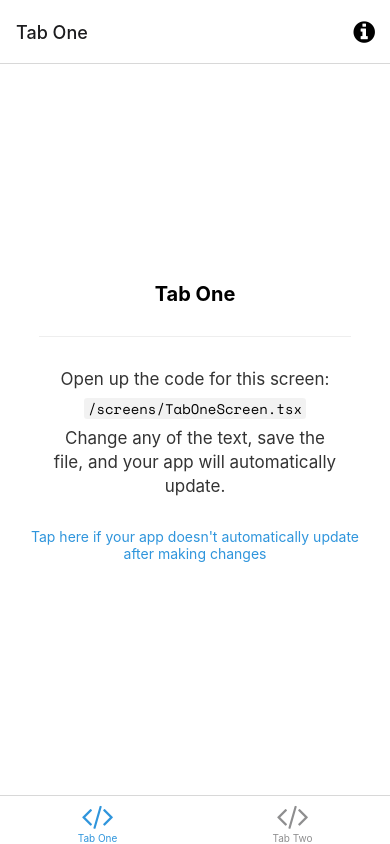
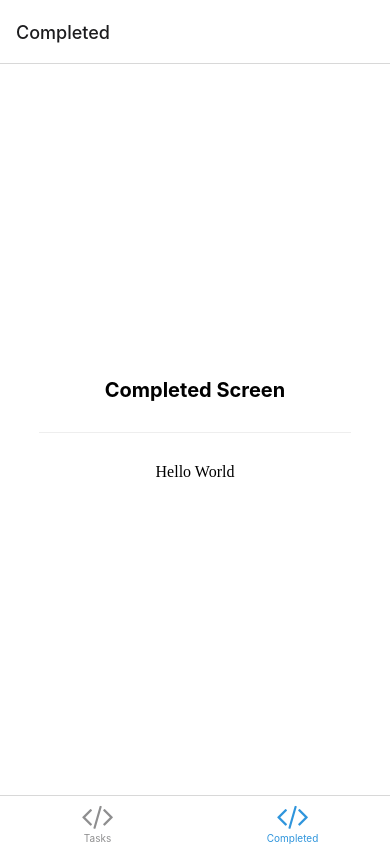
Before and after one commit to MattLiCodes/sustainhack, a React Native app: screen /Completed in a window 390 px wide. Built offline with nearby package versions, Linux system fonts and the light colour scheme; what expo-linking would draw is missing.

Commit message:
Clean up

```diff
--- a/components/EditScreenInfo.tsx
+++ b/components/EditScreenInfo.tsx
@@ -1,56 +1,15 @@
-import * as WebBrowser from 'expo-web-browser';
-import { StyleSheet, TouchableOpacity } from 'react-native';
+import * as WebBrowser from "expo-web-browser";
+import { StyleSheet } from "react-native";
 
-import Colors from '../constants/Colors';
-import { MonoText } from './StyledText';
-import { Text, View } from './Themed';
+import { Text, View } from "./Themed";
 
 export default function EditScreenInfo({ path }: { path: string }) {
-  return (
-    <View>
-      <View style={styles.getStartedContainer}>
-        <Text
-          style={styles.getStartedText}
-          lightColor="rgba(0,0,0,0.8)"
-          darkColor="rgba(255,255,255,0.8)">
-          Open up the code for this screen:
-        </Text>
-
-        <View
-          style={[styles.codeHighlightContainer, styles.homeScreenFilename]}
-          darkColor="rgba(255,255,255,0.05)"
-          lightColor="rgba(0,0,0,0.05)">
-          <MonoText>{path}</MonoText>
-        </View>
-
-        <Text
-          style={styles.getStartedText}
-          lightColor="rgba(0,0,0,0.8)"
-          darkColor="rgba(255,255,255,0.8)">
-          Change any of the text, save the file, and your app will automatically update.
-        </Text>
-      </View>
-
-      <View style={styles.helpContainer}>
-        <TouchableOpacity onPress={handleHelpPress} style={styles.helpLink}>
-          <Text style={styles.helpLinkText} lightColor={Colors.light.tint}>
-            Tap here if your app doesn't automatically update after making changes
-          </Text>
-        </TouchableOpacity>
-      </View>
-    </View>
-  );
-}
-
-function handleHelpPress() {
-  WebBrowser.openBrowserAsync(
-    'https://docs.expo.io/get-started/create-a-new-app/#opening-the-app-on-your-phonetablet'
-  );
+  return <View>Hello World</View>;
 }
 
 const styles = StyleSheet.create({
   getStartedContainer: {
-    alignItems: 'center',
+    alignItems: "center",
     marginHorizontal: 50,
   },
   homeScreenFilename: {
@@ -63,17 +22,17 @@ const styles = StyleSheet.create({
   getStartedText: {
     fontSize: 17,
     lineHeight: 24,
-    textAlign: 'center',
+    textAlign: "center",
   },
   helpContainer: {
     marginTop: 15,
     marginHorizontal: 20,
-    alignItems: 'center',
+    alignItems: "center",
   },
   helpLink: {
     paddingVertical: 15,
   },
   helpLinkText: {
-    textAlign: 'center',
+    textAlign: "center",
   },
 });
--- a/navigation/LinkingConfiguration.ts
+++ b/navigation/LinkingConfiguration.ts
@@ -4,31 +4,31 @@
  * https://reactnavigation.org/docs/configuring-links
  */
 
-import { LinkingOptions } from '@react-navigation/native';
-import * as Linking from 'expo-linking';
+import { LinkingOptions } from "@react-navigation/native";
+import * as Linking from "expo-linking";
 
-import { RootStackParamList } from '../types';
+import { RootStackParamList } from "../types";
 
 const linking: LinkingOptions<RootStackParamList> = {
-  prefixes: [Linking.makeUrl('/')],
+  prefixes: [Linking.makeUrl("/")],
   config: {
     screens: {
       Root: {
         screens: {
-          TabOne: {
+          Tasks: {
             screens: {
-              TabOneScreen: 'one',
+              TabOneScreen: "one",
             },
           },
-          TabTwo: {
+          Completed: {
             screens: {
-              TabTwoScreen: 'two',
+              TabTwoScreen: "two",
             },
           },
         },
       },
-      Modal: 'modal',
-      NotFound: '*',
+      Modal: "modal",
+      NotFound: "*",
     },
   },
 };
--- a/navigation/index.tsx
+++ b/navigation/index.tsx
@@ -3,54 +3,67 @@
  * https://reactnavigation.org/docs/getting-started
  *
  */
-import { FontAwesome } from '@expo/vector-icons';
-import { createBottomTabNavigator } from '@react-navigation/bottom-tabs';
-import { NavigationContainer, DefaultTheme, DarkTheme } from '@react-navigation/native';
-import { createNativeStackNavigator } from '@react-navigation/native-stack';
-import * as React from 'react';
-import { ColorSchemeName, Pressable } from 'react-native';
+import { FontAwesome } from "@expo/vector-icons";
+import { createBottomTabNavigator } from "@react-navigation/bottom-tabs";
+import {
+  NavigationContainer,
+  DefaultTheme,
+  DarkTheme,
+} from "@react-navigation/native";
+import { createNativeStackNavigator } from "@react-navigation/native-stack";
+import * as React from "react";
+import { ColorSchemeName, Pressable } from "react-native";
 
-import Colors from '../constants/Colors';
-import useColorScheme from '../hooks/useColorScheme';
-import ModalScreen from '../screens/ModalScreen';
-import NotFoundScreen from '../screens/NotFoundScreen';
-import TabOneScreen from '../screens/TabOneScreen';
-import TabTwoScreen from '../screens/TabTwoScreen';
-import { RootStackParamList, RootTabParamList, RootTabScreenProps } from '../types';
-import LinkingConfiguration from './LinkingConfiguration';
+import Colors from "../constants/Colors";
+import useColorScheme from "../hooks/useColorScheme";
+import ModalScreen from "../screens/ModalScreen";
+import NotFoundScreen from "../screens/NotFoundScreen";
+import TasksScreen from "../screens/TasksScreen";
+import CompletedScreen from "../screens/CompletedScreen";
+import {
+  RootStackParamList,
+  RootTabParamList,
+  RootTabScreenProps,
+} from "../types";
+import LinkingConfiguration from "./LinkingConfiguration";
 
-export default function Navigation({ colorScheme }: { colorScheme: ColorSchemeName }) {
+export default function Navigation({
+  colorScheme,
+}: {
+  colorScheme: ColorSchemeName;
+}) {
   return (
     <NavigationContainer
       linking={LinkingConfiguration}
-      theme={colorScheme === 'dark' ? DarkTheme : DefaultTheme}>
+      theme={colorScheme === "dark" ? DarkTheme : DefaultTheme}
+    >
       <RootNavigator />
     </NavigationContainer>
   );
 }
 
-/**
- * A root stack navigator is often used for displaying modals on top of all other content.
- * https://reactnavigation.org/docs/modal
- */
 const Stack = createNativeStackNavigator<RootStackParamList>();
 
 function RootNavigator() {
   return (
     <Stack.Navigator>
-      <Stack.Screen name="Root" component={BottomTabNavigator} options={{ headerShown: false }} />
-      <Stack.Screen name="NotFound" component={NotFoundScreen} options={{ title: 'Oops!' }} />
-      <Stack.Group screenOptions={{ presentation: 'modal' }}>
+      <Stack.Screen
+        name="Root"
+        component={BottomTabNavigator}
+        options={{ headerShown: false }}
+      />
+      <Stack.Screen
+        name="NotFound"
+        component={NotFoundScreen}
+        options={{ title: "Oops!" }}
+      />
+      <Stack.Group screenOptions={{ presentation: "modal" }}>
         <Stack.Screen name="Modal" component={ModalScreen} />
       </Stack.Group>
     </Stack.Navigator>
   );
 }
 
-/**
- * A bottom tab navigator displays tab buttons on the bottom of the display to switch screens.
- * https://reactnavigation.org/docs/bottom-tab-navigator
- */
 const BottomTab = createBottomTabNavigator<RootTabParamList>();
 
 function BottomTabNavigator() {
@@ -58,37 +71,24 @@ function BottomTabNavigator() {
 
   return (
     <BottomTab.Navigator
-      initialRouteName="TabOne"
+      initialRouteName="Tasks"
       screenOptions={{
         tabBarActiveTintColor: Colors[colorScheme].tint,
-      }}>
+      }}
+    >
       <BottomTab.Screen
-        name="TabOne"
-        component={TabOneScreen}
-        options={({ navigation }: RootTabScreenProps<'TabOne'>) => ({
-          title: 'Tab One',
+        name="Tasks"
+        component={TasksScreen}
+        options={({ navigation }: RootTabScreenProps<"Tasks">) => ({
+          title: "Tasks",
           tabBarIcon: ({ color }) => <TabBarIcon name="code" color={color} />,
-          headerRight: () => (
-            <Pressable
-              onPress={() => navigation.navigate('Modal')}
-              style={({ pressed }) => ({
-                opacity: pressed ? 0.5 : 1,
-              })}>
-              <FontAwesome
-                name="info-circle"
-                size={25}
-                color={Colors[colorScheme].text}
-                style={{ marginRight: 15 }}
-              />
-            </Pressable>
-          ),
         })}
       />
       <BottomTab.Screen
-        name="TabTwo"
-        component={TabTwoScreen}
+        name="Completed"
+        component={CompletedScreen}
         options={{
-          title: 'Tab Two',
+          title: "Completed",
           tabBarIcon: ({ color }) => <TabBarIcon name="code" color={color} />,
         }}
       />
@@ -100,7 +100,7 @@ function BottomTabNavigator() {
  * You can explore the built-in icon families and icons on the web at https://icons.expo.fyi/
  */
 function TabBarIcon(props: {
-  name: React.ComponentProps<typeof FontAwesome>['name'];
+  name: React.ComponentProps<typeof FontAwesome>["name"];
   color: string;
 }) {
   return <FontAwesome size={30} style={{ marginBottom: -3 }} {...props} />;
--- /dev/null
+++ b/screens/CompletedScreen.tsx
@@ -0,0 +1,35 @@
+import { StyleSheet } from "react-native";
+
+import EditScreenInfo from "../components/EditScreenInfo";
+import { Text, View } from "../components/Themed";
+
+export default function CompletedScreen() {
+  return (
+    <View style={styles.container}>
+      <Text style={styles.title}>Completed Screen</Text>
+      <View
+        style={styles.separator}
+        lightColor="#eee"
+        darkColor="rgba(255,255,255,0.1)"
+      />
+      <EditScreenInfo path="/screens/TasksScreen.tsx" />
+    </View>
+  );
+}
+
+const styles = StyleSheet.create({
+  container: {
+    flex: 1,
+    alignItems: "center",
+    justifyContent: "center",
+  },
+  title: {
+    fontSize: 20,
+    fontWeight: "bold",
+  },
+  separator: {
+    marginVertical: 30,
+    height: 1,
+    width: "80%",
+  },
+});
--- a/screens/TabOneScreen.tsx
+++ /dev/null
@@ -1,32 +0,0 @@
-import { StyleSheet } from 'react-native';
-
-import EditScreenInfo from '../components/EditScreenInfo';
-import { Text, View } from '../components/Themed';
-import { RootTabScreenProps } from '../types';
-
-export default function TabOneScreen({ navigation }: RootTabScreenProps<'TabOne'>) {
-  return (
-    <View style={styles.container}>
-      <Text style={styles.title}>Tab One</Text>
-      <View style={styles.separator} lightColor="#eee" darkColor="rgba(255,255,255,0.1)" />
-      <EditScreenInfo path="/screens/TabOneScreen.tsx" />
-    </View>
-  );
-}
-
-const styles = StyleSheet.create({
-  container: {
-    flex: 1,
-    alignItems: 'center',
-    justifyContent: 'center',
-  },
-  title: {
-    fontSize: 20,
-    fontWeight: 'bold',
-  },
-  separator: {
-    marginVertical: 30,
-    height: 1,
-    width: '80%',
-  },
-});
--- a/screens/TabTwoScreen.tsx
+++ /dev/null
@@ -1,31 +0,0 @@
-import { StyleSheet } from 'react-native';
-
-import EditScreenInfo from '../components/EditScreenInfo';
-import { Text, View } from '../components/Themed';
-
-export default function TabTwoScreen() {
-  return (
-    <View style={styles.container}>
-      <Text style={styles.title}>Tab Two</Text>
-      <View style={styles.separator} lightColor="#eee" darkColor="rgba(255,255,255,0.1)" />
-      <EditScreenInfo path="/screens/TabTwoScreen.tsx" />
-    </View>
-  );
-}
-
-const styles = StyleSheet.create({
-  container: {
-    flex: 1,
-    alignItems: 'center',
-    justifyContent: 'center',
-  },
-  title: {
-    fontSize: 20,
-    fontWeight: 'bold',
-  },
-  separator: {
-    marginVertical: 30,
-    height: 1,
-    width: '80%',
-  },
-});
--- /dev/null
+++ b/screens/TasksScreen.tsx
@@ -0,0 +1,38 @@
+import { StyleSheet } from "react-native";
+
+import EditScreenInfo from "../components/EditScreenInfo";
+import { Text, View } from "../components/Themed";
+import { RootTabScreenProps } from "../types";
+
+export default function TasksScreen({
+  navigation,
+}: RootTabScreenProps<"Tasks">) {
+  return (
+    <View style={styles.container}>
+      <Text style={styles.title}>Tasks</Text>
+      <View
+        style={styles.separator}
+        lightColor="#eee"
+        darkColor="rgba(255,255,255,0.1)"
+      />
+      <EditScreenInfo path="/screens/TasksScreen.tsx" />
+    </View>
+  );
+}
+
+const styles = StyleSheet.create({
+  container: {
+    flex: 1,
+    alignItems: "center",
+    justifyContent: "center",
+  },
+  title: {
+    fontSize: 20,
+    fontWeight: "bold",
+  },
+  separator: {
+    marginVertical: 30,
+    height: 1,
+    width: "80%",
+  },
+});
```
Also changed, not shown: types.tsx (+14 -10 lines).
